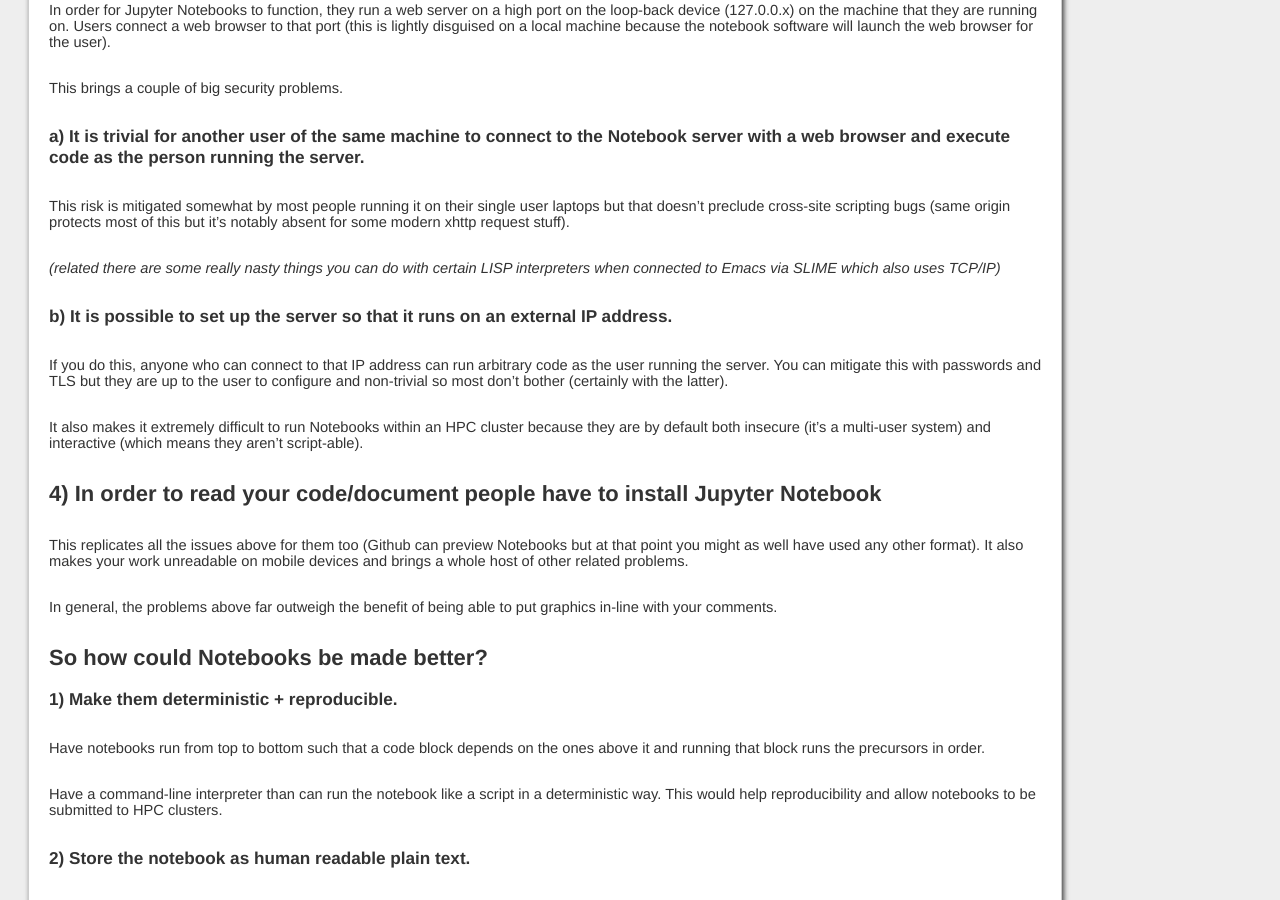
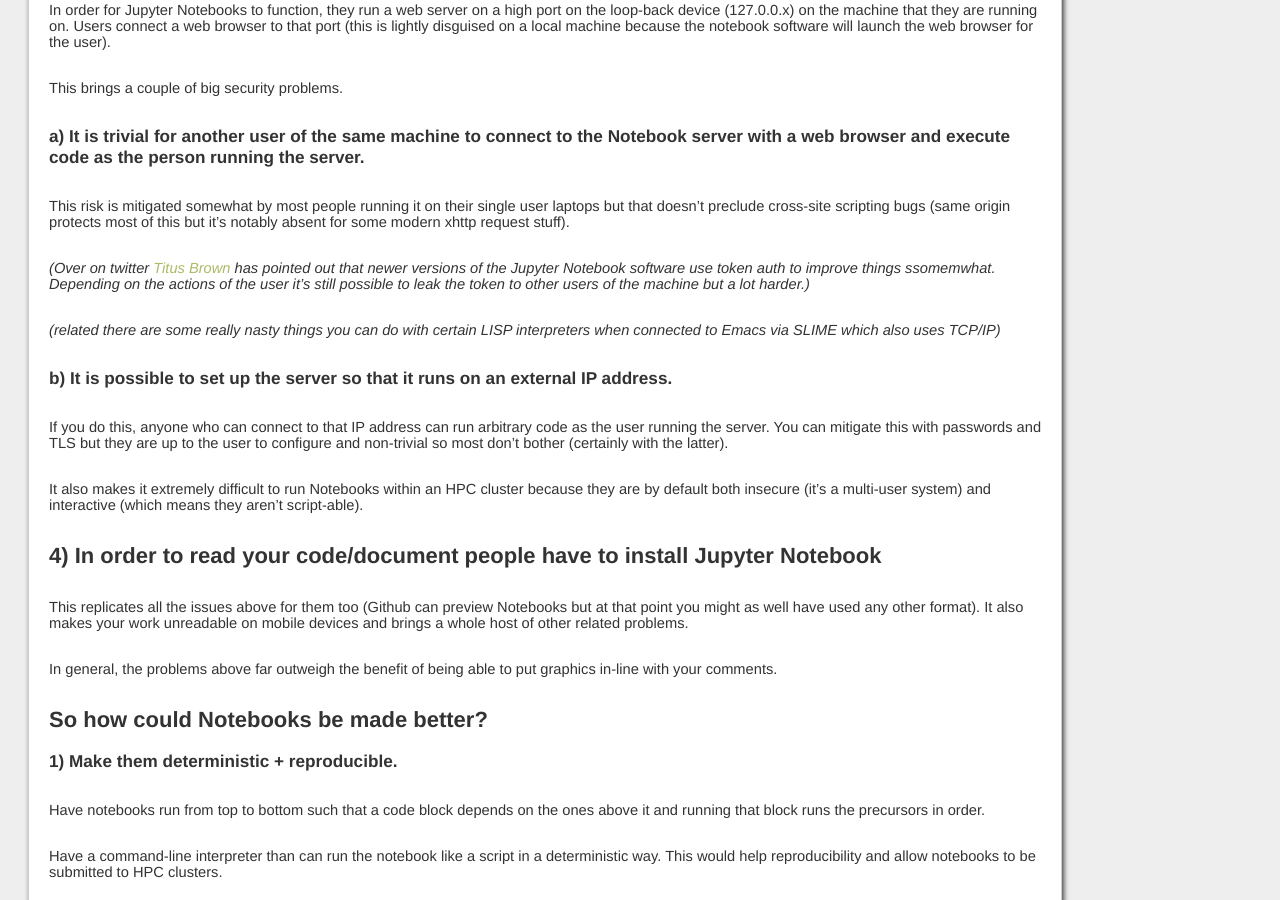
Before and after one commit to owainkenwayucl/owainkenwayucl.github.io, a Jekyll site: the page built from _posts/2017-10-03-WhyIDontLikeNotebooks.md, in a window 1280 px wide and 900 px high, scrolled down 2386 px. Built offline with Jekyll 4.4.1, drawn with Linux system fonts in a browser that asks for light colours.

Commit message:
Update about token auth

```diff
--- a/_posts/2017-10-03-WhyIDontLikeNotebooks.md
+++ b/_posts/2017-10-03-WhyIDontLikeNotebooks.md
@@ -62,6 +62,8 @@
 
 This risk is mitigated somewhat by most people running it on their single user laptops but that doesn’t preclude cross-site scripting bugs (same origin protects most of this but it’s notably absent for some modern xhttp request stuff).
 
+*(Over on twitter [Titus Brown](https://twitter.com/ctitusbrown) has pointed out that newer versions of the Jupyter Notebook software use token auth to improve things ssomemwhat.  Depending on the actions of the user it's still possible to leak the token to other users of the machine but a lot harder.)*
+
 *(related there are some really nasty things you can do with certain LISP interpreters when connected to Emacs via SLIME which also uses  TCP/IP)*
 
 ### b) It is possible to set up the server so that it runs on an external IP address.
```
